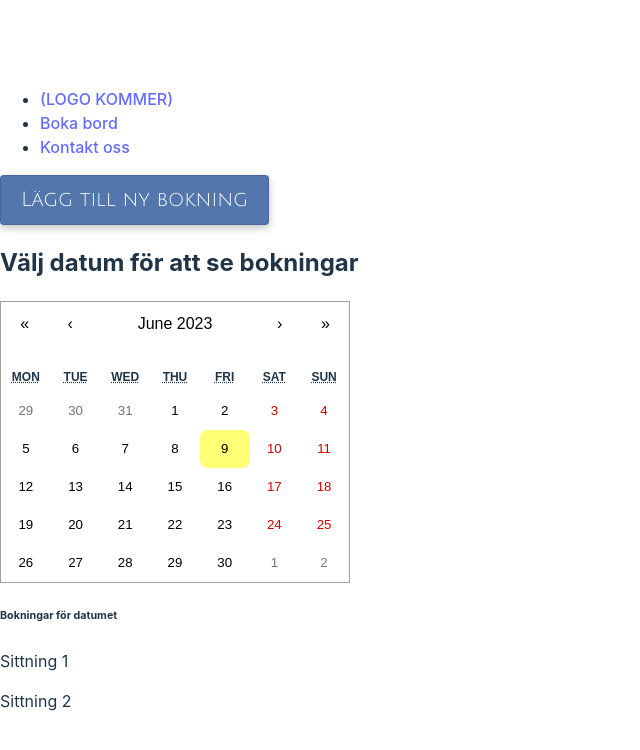
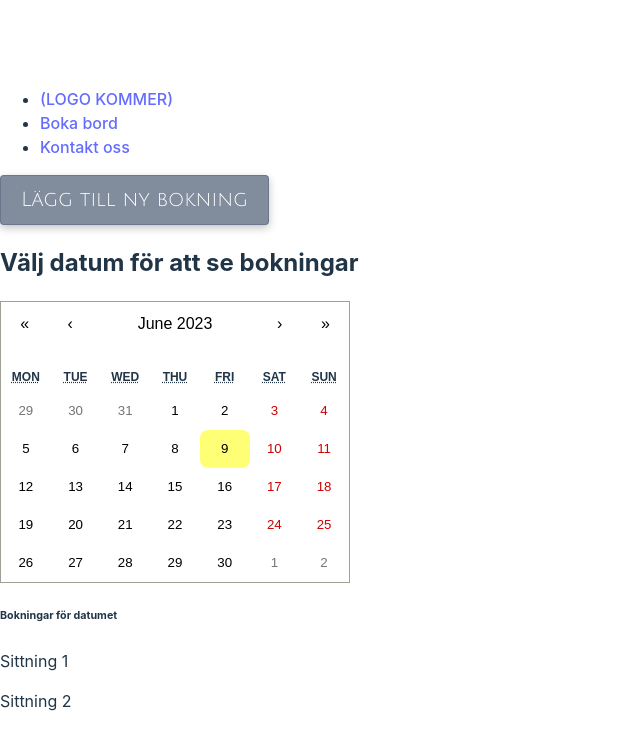
Before and after one commit to PetraElgemyr/restaurant-fullstack, a React (Vite) app in the folder fed22s-therestaurant/: page /admin in a window 1280 px wide. Shown: the top 750 px of the page, without its empty margins (0-640 px from the left). Built offline with nearby package versions, Linux system fonts and the light colour scheme; a web font is replaced by a local one.

Commit message:
(feat): mediaqueries desktop and color fix

```diff
--- a/fed22s-therestaurant/src/components/styled/Buttons.tsx
+++ b/fed22s-therestaurant/src/components/styled/Buttons.tsx
@@ -1,4 +1,5 @@
 import { styled } from "styled-components";
+import { devices } from "./devices";
 
 interface IButtonProps {
     disabled: boolean;
@@ -8,7 +9,7 @@ export const Button = styled.button`
     font-size: 20px;
     color: ${({disabled}) => disabled ? "#C1B9B9" : "white"};
     border: 1px solid rgba(50, 50, 93, 0.25);
-    background-color: ${({disabled}) => disabled ? "#818C9D" : "#5377AD"};
+    background-color: ${({disabled}) => disabled ? "#818C9D" : "#818C9D"};
     height: 50px;
     min-width: 100px;
     cursor: pointer;
@@ -27,7 +28,7 @@ export const Button = styled.button`
     &:active {
         transition: none;
         border: ${({disabled}) => disabled ? "1px solid #818C9D" : "1px solid #59739A"}; ;
-        background-color: ${({disabled}) => disabled ? "#818C9D" : "#3D5A86"};
+        background-color: ${({disabled}) => disabled ? "#818C9D" : "#4B5F7B"};
         color: ${({disabled}) => disabled ? "#C1B9B9" : "#ACCDFF"};
     }
 `
--- a/fed22s-therestaurant/src/components/styled/Forms.tsx
+++ b/fed22s-therestaurant/src/components/styled/Forms.tsx
@@ -11,7 +11,7 @@ export const Input = styled.input`
     font-size: 20px;
     color: white;
     border: 1px solid rgba(0, 0, 0, 0.30);
-    background-color: #59739A;
+    background-color: #4B5F7B;
     height: 40px;
     min-width: 100px;
     cursor: pointer;
@@ -31,7 +31,7 @@ export const Input = styled.input`
     &:focus {
         border: 1px solid #ACCDFF;
         outline: white;
-        background-color: #5377AD;
+        background-color: #7C95BB;
         &::placeholder {
             opacity: 0;
         }
--- /dev/null
+++ b/fed22s-therestaurant/src/components/styled/devices.ts
@@ -0,0 +1,3 @@
+export const devices = {
+    desktop: "min-width: 1200px",
+}
```
